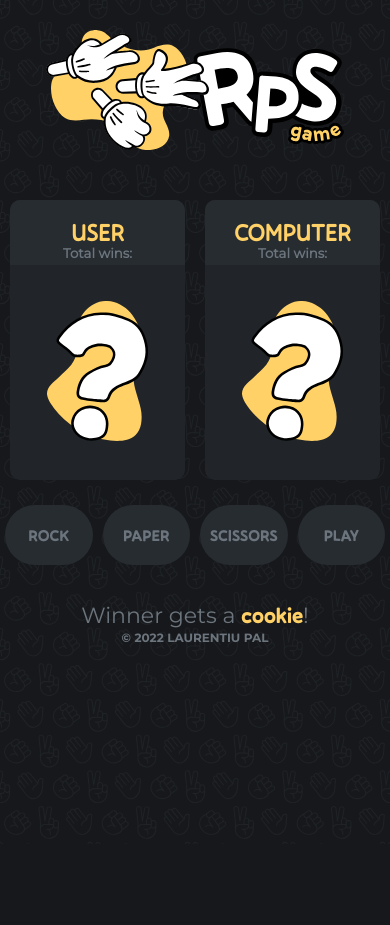
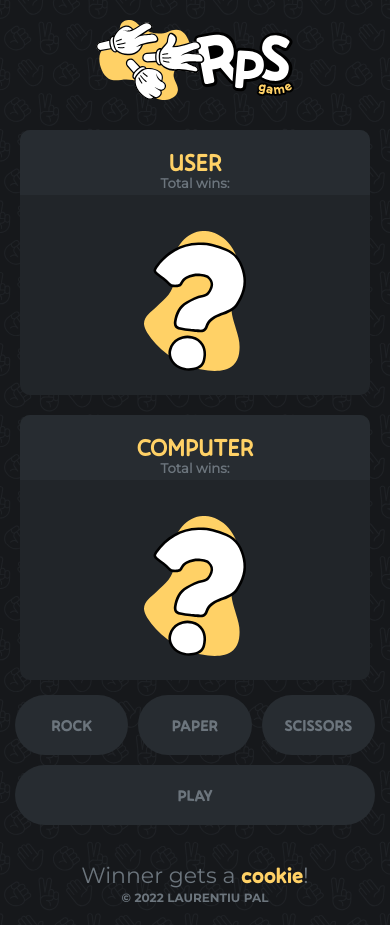
Before and after one commit to pallaurentiu/siit-homeworks, a plain HTML site: page homework-06_js_rock-paper-scissors_UI/index.html in a window 390 px wide. Before the commit the page ends 844 px from the top, so only its background shows below. Drawn offline with Linux system fonts and the light colour scheme.

Commit message:
responsive feature added

```diff
--- a/homework-06_js_rock-paper-scissors_UI/css/responsive.css
+++ b/homework-06_js_rock-paper-scissors_UI/css/responsive.css
@@ -0,0 +1,23 @@
+/* MOBILE */
+@media only screen and (max-width: 414px) {
+    .logo {
+        max-height: 80px;
+        margin: 20px auto;
+    }
+
+    .game-cards {
+        flex-direction: column;
+    }
+
+    .game-cards > * {
+        margin: 10px;
+    }
+
+    .game-options {
+        flex-wrap: wrap;
+    }
+
+    .game-options > * {
+        flex: 1 1 25%;
+    }
+}
--- a/homework-06_js_rock-paper-scissors_UI/css/style.css
+++ b/homework-06_js_rock-paper-scissors_UI/css/style.css
@@ -29,16 +29,18 @@ p.credits {
 }
 
 .game-cards {
+    margin: auto 10px;
     display: flex;
     text-align: center;
     justify-content: center;
 }
 
 .card {
-    height: 280px;
-    width: 360px;
+    max-width: 420px;
     margin: 20px 10px;
     padding: 20px;
+    flex-grow: 1;
+    flex-shrink: 1;
     box-sizing: border-box;
     border-radius: 10px;
 }
@@ -49,6 +51,7 @@ p.credits {
 }
 
 .game-options {
+    margin: auto 10px;
     display: flex;
     justify-content: center;
 }
--- a/homework-06_js_rock-paper-scissors_UI/index.html
+++ b/homework-06_js_rock-paper-scissors_UI/index.html
@@ -11,6 +11,7 @@
     <link rel="stylesheet" href="css/colors.css">
     <link rel="stylesheet" href="css/typeface.css">
     <link rel="stylesheet" href="css/style.css">
+    <link rel="stylesheet" href="css/responsive.css">
 
     <script src="js/rps-game.js"></script>
 </head>
```
Also changed, not shown: homework-06_js_rock-paper-scissors_UI/resources/credits.txt (added).
